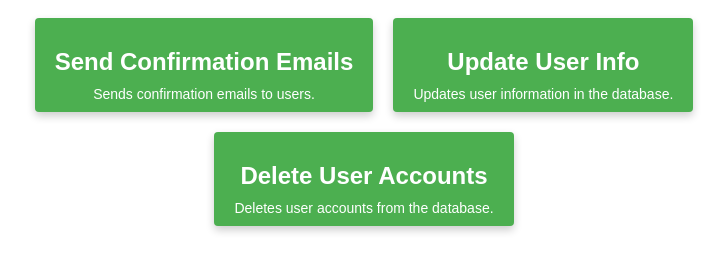
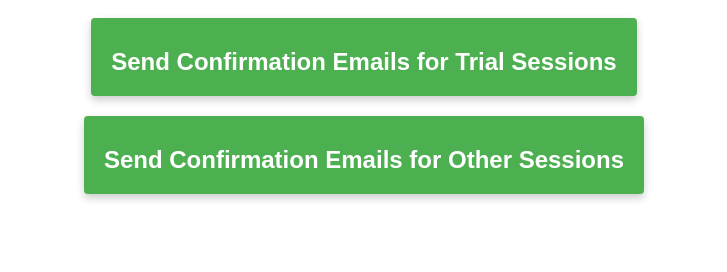
Before and after one commit to randywaynebaker/randywaynebaker.github.io, a plain HTML site: page index.html in a window 1280 px wide. Shown: the whole page, without its empty margins (276-1003 px from the left). Drawn offline with Linux system fonts and the light colour scheme.

Commit message:
Update index.html

```diff
--- a/index.html
+++ b/index.html
@@ -8,16 +8,10 @@
   <body>
     <div class="button-container">
         <button class="button">
-          <h2>Send Confirmation Emails</h2>
-          <p>Sends confirmation emails to users.</p>
+          <h2>Send Confirmation Emails for Trial Sessions</h2>
         </button>
         <button class="button">
-          <h2>Update User Info</h2>
-          <p>Updates user information in the database.</p>
-        </button>
-        <button class="button">
-          <h2>Delete User Accounts</h2>
-          <p>Deletes user accounts from the database.</p>
+          <h2>Send Confirmation Emails for Other Sessions</h2>
         </button>
       </div>
   </body>
```
